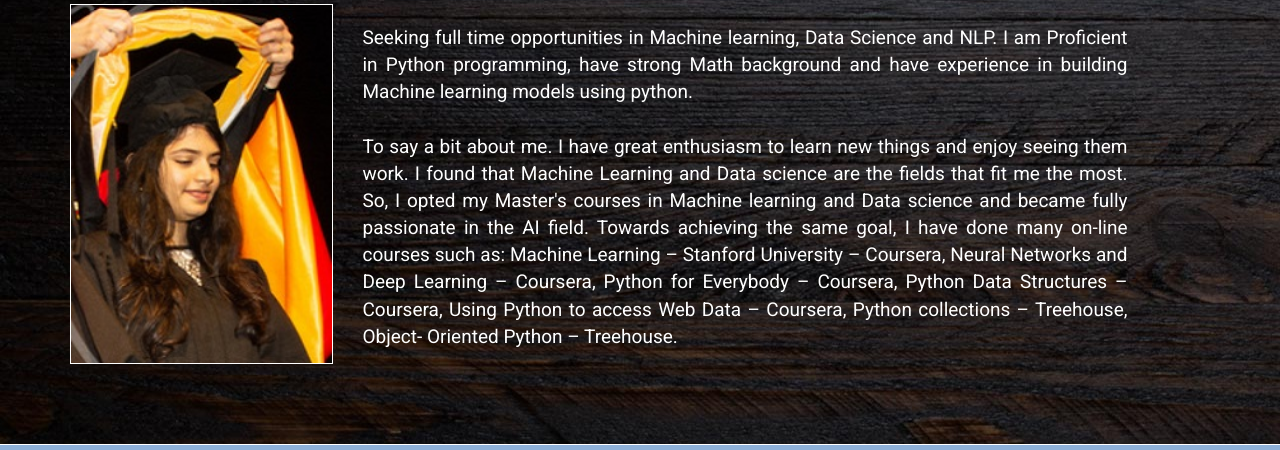
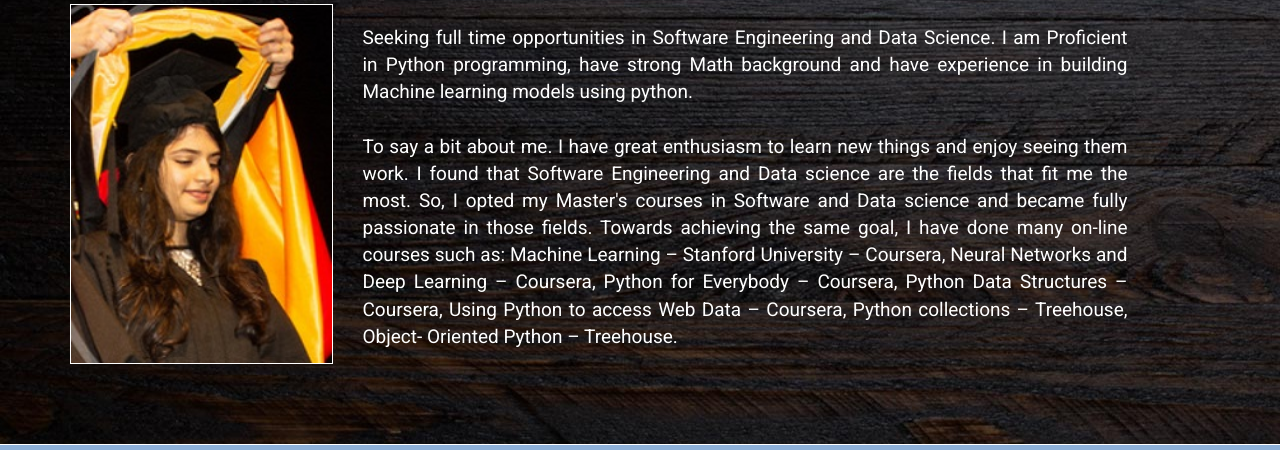
Before and after one commit to susmithakolli/susmithakolli.github.io, a plain HTML site: page index.html in a window 1280 px wide. Shown: the part 201-651 px from the top of the page. Drawn offline with Linux system fonts and the light colour scheme.

Commit message:
Update index.html

```diff
--- a/index.html
+++ b/index.html
@@ -57,7 +57,7 @@
 
 
 </br>
-<p>Seeking full time opportunities in Machine learning, Data Science and NLP. I am Proficient in Python programming, have strong Math background and have experience in building Machine learning models using python. </br></br>To say a bit about me. I have great enthusiasm to learn new things and enjoy seeing them work. I found that Machine Learning and Data science are the fields that fit me the most. So, I opted my Master's courses in Machine learning and Data science and became fully passionate in the AI field. Towards achieving the same goal, I have done many on-line courses such as: Machine Learning – Stanford University – Coursera, Neural Networks and Deep Learning – Coursera, Python for Everybody – Coursera, Python Data Structures – Coursera, Using Python to access Web Data – Coursera, Python collections – Treehouse, Object- Oriented Python – Treehouse.</p>
+<p>Seeking full time opportunities in Software Engineering and Data Science. I am Proficient in Python programming, have strong Math background and have experience in building Machine learning models using python. </br></br>To say a bit about me. I have great enthusiasm to learn new things and enjoy seeing them work. I found that Software Engineering and Data science are the fields that fit me the most. So, I opted my Master's courses in Software and Data science and became fully passionate in those fields. Towards achieving the same goal, I have done many on-line courses such as: Machine Learning – Stanford University – Coursera, Neural Networks and Deep Learning – Coursera, Python for Everybody – Coursera, Python Data Structures – Coursera, Using Python to access Web Data – Coursera, Python collections – Treehouse, Object- Oriented Python – Treehouse.</p>
 
 
 </div>
```
